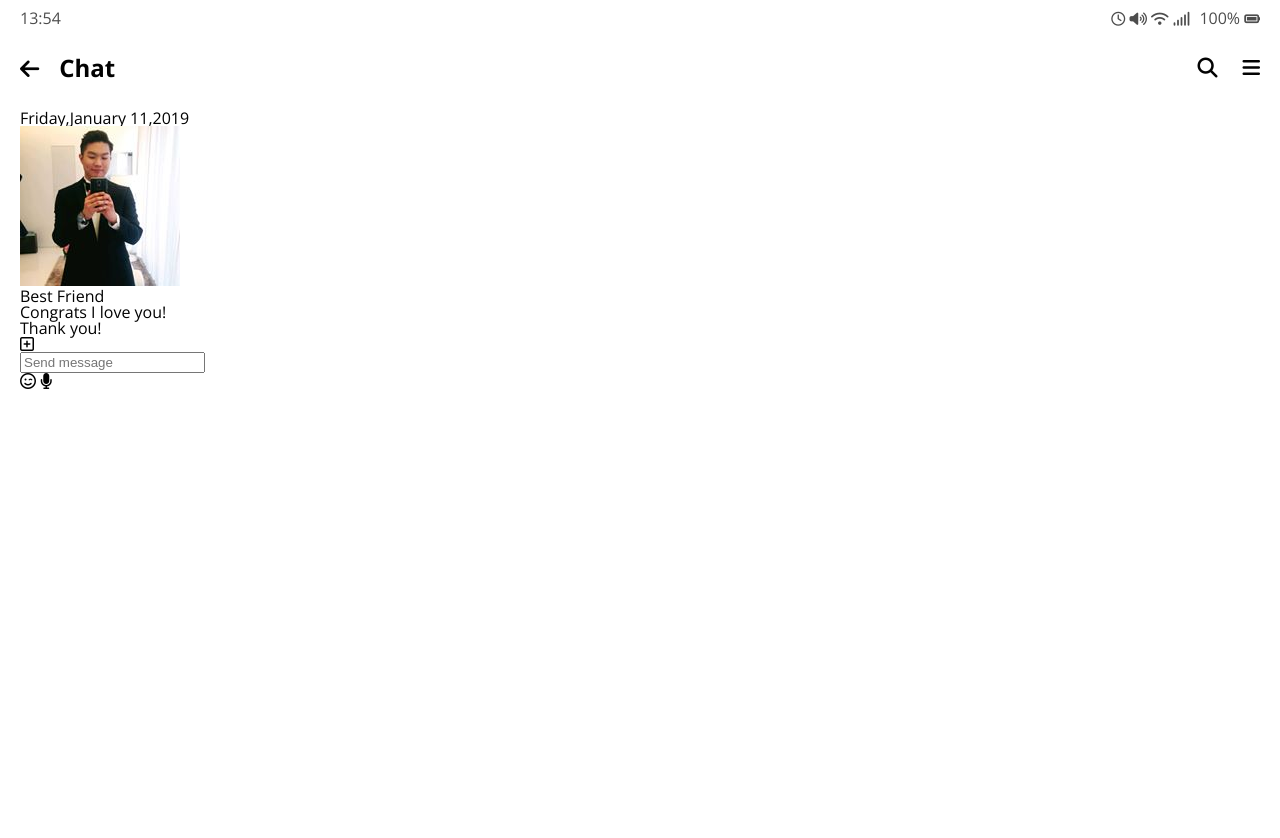
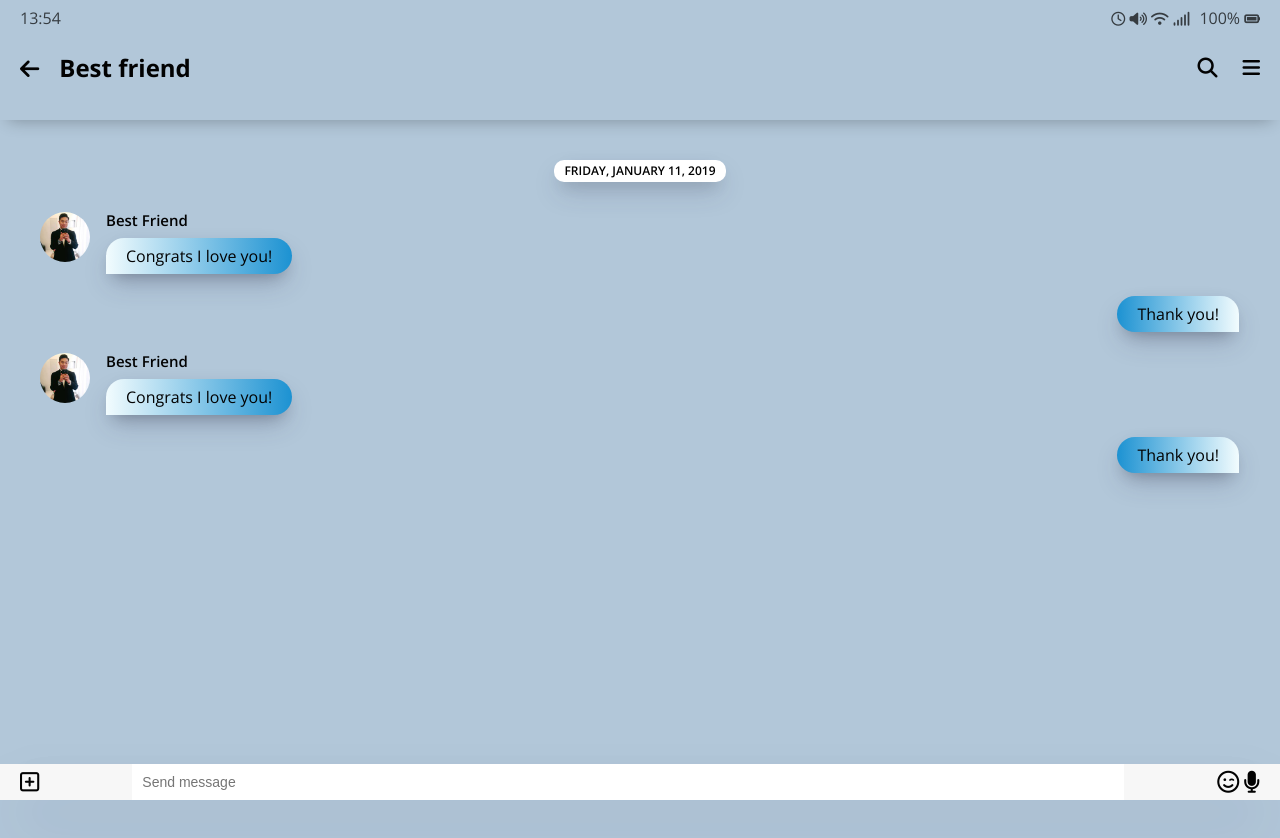
Before and after one commit to junsooyeo/Kakao_Clone_2.0, a plain HTML site: page chat.html in a window 1280 px wide. Shown: the top 838 px of the page. Before the commit the page ends 800 px from the top, so only its background shows below. Drawn offline with nearby package versions, Linux system fonts and the light colour scheme.

Commit message:
edit and add css files

```diff
--- a/chat.html
+++ b/chat.html
@@ -10,7 +10,8 @@
     <link rel="stylesheet" href="css/styles.css" />
     <title>Chat | Kakao Clone</title>
   </head>
-  <body>
+  <body class="chat-screen">
+    <div class="chat-screen__main-header">
       <div class="status-bar">
         <div class="status-bar__column">
           <span class="status-bar__clock">13:54</span>
@@ -29,7 +30,7 @@
           <a href="index.html" class="header__back-btn">
             <i class="fas fa-arrow-left"></i>
           </a>
-        <h1 class="header__title">Chat</h1>
+          <h1 class="header__title">Best friend</h1>
         </div>
         <div class="header__header-column">
           <span class="header__icon">
@@ -40,9 +41,10 @@
           </span>
         </div>
       </header>
+    </div>
     <main class="chat">
       <ul class="chat__messages">
-        <span class="chat__timestamp">Friday,January 11,2019</span>
+        <span class="chat__timestamp">Friday, January 11, 2019</span>
         <li class="incoming-message message">
           <img src="image/junsoo.jpg" class="friend__avatar" />
           <div class="message__content">
@@ -51,8 +53,20 @@
           </div>
           <span class="message__timestamp"></span>
         </li>
+        <li class="sent-message message">
+          <div class="message__content">
+            <div class="message__bubble">Thank you!</div>
+          </div>
+        </li>
         <li class="incoming-message message">
+          <img src="image/junsoo.jpg" class="friend__avatar" />
+          <div class="message__content">
+            <span class="message__author">Best Friend</span>
+            <div class="message__bubble">Congrats I love you!</div>
+          </div>
           <span class="message__timestamp"></span>
+        </li>
+        <li class="sent-message message">
           <div class="message__content">
             <div class="message__bubble">Thank you!</div>
           </div>
@@ -71,10 +85,10 @@
         />
       </div>
       <div class="chat__write-column">
-        <span class="shat__write-icon">
+        <span class="chat__write-icon">
           <i class="far fa-smile-wink"></i>
         </span>
-        <span class="shat__write-icon">
+        <span class="chat__write-icon">
           <i class="fas fa-microphone"></i>
         </span>
       </div>
--- /dev/null
+++ b/css/chat.css
@@ -0,0 +1,131 @@
+.chat__write {
+  position: fixed;
+  bottom: 40px;
+  width: 80%;
+  display: flex;
+  justify-content: space-between;
+  align-items: center;
+  background-color: #f7f7f7;
+  padding: 0px 20px;
+  border-radius: 40px;
+  left: 0;
+  right: 0;
+  margin: 0 auto;
+  box-shadow: 0 30px 60px -12px rgba(50, 50, 93, 0.25),
+    0 18px 36px -18px rgba(0, 0, 0, 0.3), 0 -12px 36px -8px rgba(0, 0, 0, 0.025);
+}
+
+.chat__write {
+  bottom: 0px;
+  width: 100%;
+  border-radius: 0;
+}
+
+.chat__write i {
+  font-size: 22px;
+}
+
+.chat__write-column:nth-child(2) {
+  width: 80%;
+}
+.chat__write-column input {
+  padding: 10px;
+  width: 100%;
+  border: none;
+  font-size: 14px;
+}
+
+.chat__write-column input:focus {
+  outline: none;
+}
+
+.chat__messages {
+  display: flex;
+  flex-direction: column;
+  align-items: center;
+  padding-top: 30px;
+  padding: 0px 20px;
+}
+
+.chat__messages .chat__timestamp {
+  background-color: white;
+  font-size: 12px;
+  padding: 5px 10px;
+  border-radius: 10px;
+  margin-bottom: 30px;
+  box-shadow: rgba(50, 50, 93, 0.25) 0px 13px 27px -5px,
+    rgba(0, 0, 0, 0.3) 0px 8px 16px -8px,
+    rgba(0, 0, 0, 0.024) 0px -6px 16px -6px;
+  text-transform: uppercase;
+  font-weight: 600;
+}
+.message {
+  display: flex;
+  align-items: flex-start;
+
+  margin-bottom: 20px;
+}
+
+.message .message__content {
+  padding: 1px;
+}
+
+.incoming-message img {
+  width: 50px;
+  border-radius: 25px;
+  margin-right: 15px;
+}
+
+.incoming-message {
+  align-self: flex-start;
+}
+
+.sent-message {
+  align-self: flex-end;
+}
+
+.message .message__bubble {
+  box-shadow: rgba(50, 50, 93, 0.25) 0px 13px 27px -5px,
+    rgba(0, 0, 0, 0.3) 0px 8px 16px -8px,
+    rgba(0, 0, 0, 0.024) 0px -6px 16px -6px;
+  background-color: white;
+  padding: 10px 20px;
+  border-radius: 30px;
+}
+
+.incoming-message .message__author {
+  margin-bottom: 10px;
+  display: block;
+  font-weight: 600;
+  font-size: 15px;
+}
+
+.incoming-message .message__bubble {
+  border-bottom-left-radius: 0px;
+  background-image: linear-gradient(to left, #1c92d2, #f2fcfe);
+}
+.sent-message .message__bubble {
+  border-bottom-right-radius: 0px;
+  background-image: linear-gradient(to right, #1c92d2, #f2fcfe);
+}
+
+.chat-screen__main-header {
+  padding: 10px 20px;
+  position: fixed;
+  width: 100%;
+  top: 0;
+  left: 0;
+  background-color: #b2c7d9;
+  box-shadow: rgba(0, 0, 0, 0.3) 0px 8px 16px -8px,
+    rgba(0, 0, 0, 0.024) 0px -6px 16px -6px;
+}
+
+.chat-screen {
+  min-height: 10000px;
+  background-color: #b2c7d9;
+}
+
+.chat {
+  margin-top: 150px;
+  background-color: #b2c7d9;
+}
--- a/css/more.css
+++ b/css/more.css
@@ -26,7 +26,7 @@
 }
 
 .more .more__title {
-  font-size: 12px;
+  font-size: 16px;
   opacity: 0.8;
   margin-bottom: 20px;
 }
@@ -43,9 +43,13 @@
   display: flex;
   justify-content: center;
   align-items: center;
+  color: white;
 }
 
-.suggestion__icon i {
-  font-size: 15px;
-  color: white;
+.suggestion__icon .more__btn-icon i {
+  font-size: 17px;
 }
+
+.more .friend__column i {
+  font-size: 26px;
+}
--- a/css/status-bar.css
+++ b/css/status-bar.css
@@ -3,6 +3,7 @@
   justify-content: space-between;
   margin-bottom: 30px;
   opacity: 0.7;
+  width: 100%;
 }
 
 .status-bar i {
--- a/css/styles.css
+++ b/css/styles.css
@@ -8,6 +8,7 @@
 @import "find.css";
 @import "more.css";
 @import "settings.css";
+@import "chat.css";
 
 body {
   background-color: white;
```
Also changed, not shown: index.html (+1 -1 lines), more.html (+0 -1 lines). Lines whose indentation alone changed are shown as unchanged.
